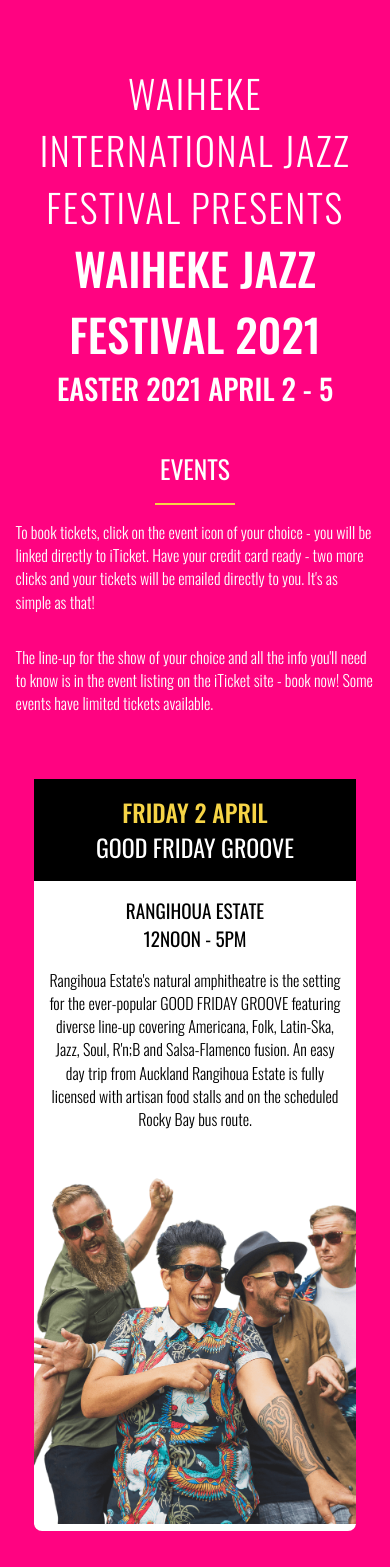
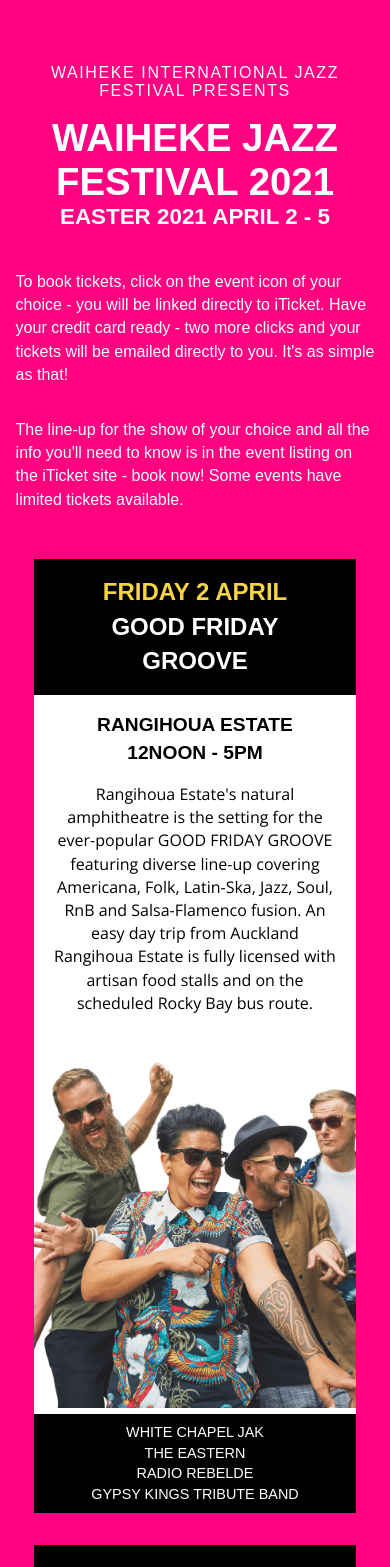
Before and after one commit to adamjq/waiheke-jazz-festival, a React (Create React App) app in the folder waihekejazzfestival/: page / in a window 390 px wide. Shown: the top 1567 px of the page. Built offline with nearby package versions, Linux system fonts and the light colour scheme.

Commit message:
updated styling for event cards. update font

```diff
--- a/waihekejazzfestival/public/css/main.css
+++ b/waihekejazzfestival/public/css/main.css
@@ -11,13 +11,18 @@
     box-sizing: border-box;
 }
 
+@font-face {
+    font-family: LeagueSpartanCustom;
+    src: "../fonts/LeagueSpartan-Bold.otf"
+}
+
 html {
     background-color:#FF0381;
     color: #FFFFFF;
     /* HEADING color: #F6D446; */
     font-size: 62.5%;
     font-weight: 300;
-    font-family: 'Oswald', 'Arial', sans-serif;
+    font-family: 'LeagueSpartanCustom', 'Arial', sans-serif;
     text-rendering: optimizeLegibility;
     overflow-x: hidden;
 }
@@ -48,7 +53,7 @@
 /* HEADINGS */
 /* ------------------------------------------------*/
 
-h3, h4 {
+h3 {
     margin: 0;
     font-size: 5rem;
     font-weight: 400;
@@ -72,11 +77,6 @@
     margin-top: 3rem;
 }
 
-h4 {
-    font-size: 2.2rem;
-    margin-bottom: 1.5rem;
- }
-
 /* ------------------------------------------------*/
 /* HEADER */
 /* ------------------------------------------------*/
@@ -89,7 +89,7 @@
     background-attachment: fixed;
 } */
 
-.header{
+.heading {
     padding: 8rem 0;
 }
 
@@ -99,20 +99,22 @@
 
 .heading-text-presents {
     text-transform: uppercase;
-    font-weight: 300;
+    font-weight: 500;
     letter-spacing: 0.1rem;
+    padding-top: 4rem;
+    font-size: 1.8rem;
 }
 
 .heading-text-main-title {
     font-size: 7rem;
     text-transform: uppercase;
-    font-weight: 500;
+    font-weight: 900;
 }
 
 .heading-text-dates {
-    font-size: 5rem;
+    font-size: 4rem;
     text-transform: uppercase;
-    font-weight: 500;
+    font-weight: 800;
 }
 
 /* .logo-img {
@@ -269,7 +271,7 @@
 /* ------------------------------------------------*/
 
 .section-events {
-    padding-bottom: 8rem;
+    padding-bottom: 4rem;
 }
 
 .event-box {
@@ -304,13 +306,13 @@
 
 .event-heading .event-date p {
     font-size: 3.5rem;
-    font-weight: 500;
+    font-weight: 700;
     color: #F6D446;
 }
 
 .event-heading .event-name p {
     font-size: 3rem;
-    font-weight: 400;
+    font-weight: 700;
 }
 
 .event-info {
@@ -319,7 +321,7 @@
 
 .event-location p, .event-time p {
     font-size: 2.5rem;
-    font-weight: 400;
+    font-weight: 600;
     text-align: right;
     text-transform: uppercase;
 }
@@ -328,7 +330,24 @@
     padding-top: 1rem;
     font-size: 1.4rem;
     text-align: right;
+    font-family: 'Open Sans', 'Arial', sans-serif;
 }
+
+.event-artists {
+    color: #FFFFFF;
+    background-color: #000000;
+    text-transform: uppercase;
+    width: 100%;
+    padding: .5rem;
+}
+
+.event-artists p {
+    text-align: center;
+    font-size: 1.8rem;
+}
+
+.artists-small { display: none; }
+
 
 /* ----------------------------------------------- */
 /* ARTISTS */
--- a/waihekejazzfestival/public/css/queries.css
+++ b/waihekejazzfestival/public/css/queries.css
@@ -17,9 +17,10 @@
 
     section { padding: 6rem 0 0 0; }
 
-    .event-heading .event-date p { font-size: 2.5rem; }
-    .event-heading .event-name p { font-size: 2.5rem; }
+    .event-heading .event-date p { font-size: 2.3rem; }
+    .event-heading .event-name p { font-size: 2.3rem; }
     .event-location p, .event-time p { font-size: 2rem; }
+    .event-artists p { font-size: 1.4rem; }
 
     .long-copy {
         width: 80%;
@@ -40,6 +41,7 @@
     .hero-text-box { padding: 0 4%; }
 
     header { height: auto;}
+    .heading-text-presents { font-size: 1.3rem; padding-top: 0; padding-bottom: 1rem;}
     .heading-text-main-title { font-size: 5rem; }
     .heading-text-dates { font-size: 3rem; }
     .logo-img {
@@ -56,7 +58,6 @@
     .main-nav { display: none; }
 
     h3 { font-size: 2.2rem; }
-    h4 { font-size: 2rem; }
 
     .long-copy {
         width: 100%;
@@ -83,9 +84,9 @@
     .lineup-artists .third-tier p { font-size: 2.2rem; }
 
     header { padding-top: 4rem; }
-    .section-lineup { padding-bottom: 4rem; }
-    .section-events { padding-bottom: 4rem; }
-    .section-sponsors { padding-bottom: 4rem; }
+    .section-lineup { padding-bottom: 2rem; }
+    .section-events { padding-bottom: 2rem; }
+    .section-sponsors { padding-bottom: 2rem; }
     .section-artists { padding-bottom: 0; }
 
     .section-artists .grid .artist-items .artist-item { flex: 1 1 50%; }
@@ -104,7 +105,6 @@
         font-size: 1.6rem;
         margin-bottom: 1rem;
     }
-    h4 { font-size: 1.2rem; }
 
     h3 { margin-bottom: 1rem; }
 
@@ -113,8 +113,9 @@
         margin-top: 1rem;
     }
 
-    .heading-text-main-title { font-size: 2.8rem; }
-    .heading-text-dates { font-size: 1.8rem; }
+    .heading-text-presents { font-size: 1rem; }
+    .heading-text-main-title { font-size: 2.4rem; }
+    .heading-text-dates { font-size: 1.4rem; }
 
     .col {
         width: 100%;
@@ -137,11 +138,15 @@
         font-size: .8rem;
     }
 
-    .event-box { width: 90%;}
+    .event-box { width: 90%; margin: 1rem auto;}
     .event-heading .event-date p { font-size: 1.5rem; }
     .event-heading .event-name p { font-size: 1.5rem; }
     .event-location p, .event-time p { font-size: 1.2rem; }
-    .event-description { font-size: 1.2rem; }
+    .event-description { font-size: 1rem; }
+    .event-artists p { font-size: .9rem; }
+    /* Hide artist listing with '|' for smaller devices */
+    .artists-large { display: none; }
+    .artists-small { display: block; }
 
     section { padding: 2.5rem 0; }
 
--- a/waihekejazzfestival/public/index.html
+++ b/waihekejazzfestival/public/index.html
@@ -12,6 +12,8 @@
         <link rel="stylesheet" type="text/css" href="css/main.css">
         <link rel="stylesheet" type="text/css" href="css/queries.css">
 
+        <link rel="preconnect" href="https://fonts.gstatic.com">
+        <link href="https://fonts.googleapis.com/css2?family=Open+Sans:wght@400;700&display=swap" rel="stylesheet">
         <link href="https://fonts.googleapis.com/css?family=Oswald:300,400,500" rel="stylesheet">
 
         <!-- Favicon -->
--- a/waihekejazzfestival/src/components/EventCard.js
+++ b/waihekejazzfestival/src/components/EventCard.js
@@ -1,36 +1,6 @@
 import React from 'react';
 
 const BASE_PATH = "./img/events/"
-
-// const EventCard = (props) => {
-//     return (
-//         <div className="col span-1-of-2 box">
-//             <a href={props.link} target="_blank" rel="noopener noreferrer">
-//             <div className="event-box">
-//                 <div className="event-image">
-//                     <img src={BASE_PATH + props.image} alt={props.alt}/>
-//                 </div>
-//                 <div className="event-info">
-
-//                     <div className="event-details">
-//                         <h4 className="event-name">{props.name}</h4>
-//                         <p className="event-location">{props.location}</p>
-//                         <p className="event-date">{props.date}</p>
-//                     </div>
-
-//                     <div className="event-ticket-button">
-//                         <button type="button" className="btn-tickets">
-//                             <a href={props.link} target="_blank" rel="noopener noreferrer">
-//                             Buy Tickets
-//                             </a>
-//                         </button>
-//                     </div>
-//                 </div>
-//             </div>
-//             </a>
-//         </div>
-//     );
-// }
 
 const EventCard = (props) => {
     return (
@@ -63,6 +33,13 @@
                 <div className="event-image">
                     <img src={BASE_PATH + props.image} alt={props.alt}/>
                 </div>
+
+                <div className="event-artists artists-large">
+                    <p>{props.artists}</p>
+                </div>
+                <div className="event-artists artists-small">
+                    <p>{props.artistsSmall}</p>
+                </div>
             </div>
             </a>
         </div>
--- a/waihekejazzfestival/src/components/EventSection.js
+++ b/waihekejazzfestival/src/components/EventSection.js
@@ -3,11 +3,11 @@
 import EventCard from "./EventCard"
 
 const gfgText = `
-Rangihoua Estate's natural amphitheatre is the setting for the ever-popular GOOD FRIDAY GROOVE featuring diverse line-up covering Americana, Folk, Latin-Ska, Jazz, Soul, R'n;B and Salsa-Flamenco fusion. An easy day trip from Auckland Rangihoua Estate is fully licensed with artisan food stalls and on the scheduled Rocky Bay bus route.
+Rangihoua Estate's natural amphitheatre is the setting for the ever-popular GOOD FRIDAY GROOVE featuring diverse line-up covering Americana, Folk, Latin-Ska, Jazz, Soul, RnB and Salsa-Flamenco fusion. An easy day trip from Auckland Rangihoua Estate is fully licensed with artisan food stalls and on the scheduled Rocky Bay bus route.
 `
 
 const filmoreText = `
-A retrospective salute to the great performers who played the infamous "Fillmore East" in New York in the late '60's and early '70's including Janis Joplin, Jimi Hendrix, the Allman brothers and many more. LIMITED TICKETS AVAIABLE
+A retrospective salute to the great performers who played the infamous "Fillmore East" in New York in the late '60's and early '70's including Janis Joplin, Jimi Hendrix, the Allman brothers and many more. LIMITED TICKETS AVAILABLE
 `
 
 const sundownerText = `
@@ -22,7 +22,7 @@
     return (
         <section id="events" className="section-events">
             <div className="row">
-                <h3>Events</h3>
+                {/* <h3>Events</h3> */}
                 <p className="long-copy">
                     To book tickets, click on the event icon of your choice - you will be linked directly to iTicket.
                     Have your credit card ready - two more clicks and your tickets will be emailed directly to you. It's as simple as that!
@@ -58,6 +58,8 @@
                 time="12NOON - 5pm"
                 location="Rangihoua Estate"
                 description={gfgText}
+                artists="White Chapel Jak | The Eastern | Radio Rebelde | Gypsy Kings Tribute Band"
+                artistsSmall={["White Chapel Jak", <br/>, "The Eastern", <br/>, "Radio Rebelde", <br/>, "Gypsy Kings Tribute Band"]}
             />
             <EventCard
                 link="https://www.iticket.co.nz/events/2021/apr/wijf-fillmore-east"
@@ -68,6 +70,8 @@
                 time="8 - 10pm"
                 location="Artworks Theatre"
                 description={filmoreText}
+                artists="Aaron Carpenter | Solomon Cole | Alastair Riddell | Meredith Bean | Dave Alley"
+                artistsSmall={["Aaron Carpenter", <br/>, "Solomon Cole", <br/>, "Alastair Riddell", <br/>, "Meredith Bean", <br/>, "Dave Alley"]}
             />
 
             <EventCard
@@ -79,6 +83,8 @@
                 time="4:30 - 8pm"
                 location="Wild Estate, Wild on Waiheke"
                 description={sundownerText}
+                artists="The Eastern | Hopetoun Brown | Chelsea Prastitti | JT & The Saxman & more..."
+                artistsSmall={["The Eastern", <br/>, "Hopetoun Brown", <br/>, "Chelsea Prastitti", <br/>, "JT & The Saxman", <br/>, "& more..."]}
             />
             <EventCard
                 link="https://www.iticket.co.nz/events/2021/apr/wijf-long-lunch"
@@ -89,6 +95,8 @@
                 time="1 - 4pm"
                 location="Batch Winery"
                 description={longLunchText}
+                artists="Nairobi Trio | The Eastern | Hopetoun Brown"
+                artistsSmall={["Nairobi Trio", <br/>, "The Eastern", <br/>, "Hopetoun Brown"]}
             />
 
         </section>
--- a/waihekejazzfestival/src/components/Header.js
+++ b/waihekejazzfestival/src/components/Header.js
@@ -7,7 +7,6 @@
     return (
         <header>
             <NavBar/>
-
             <div className="hero-text-box">
                 <h2 className="heading-text-presents">
                     Waiheke International Jazz Festival Presents
@@ -23,8 +22,6 @@
                 </h2>
             </div>
         </header>
-
-
     );
 }
 
```
Also changed, not shown: waihekejazzfestival/src/components/ArtistSection.js (+9 -16 lines), waihekejazzfestival/public/fonts/LeagueSpartan-Bold.otf (added), waihekejazzfestival/public/img/artists/ChelseaPrastitti.jpg (added).
